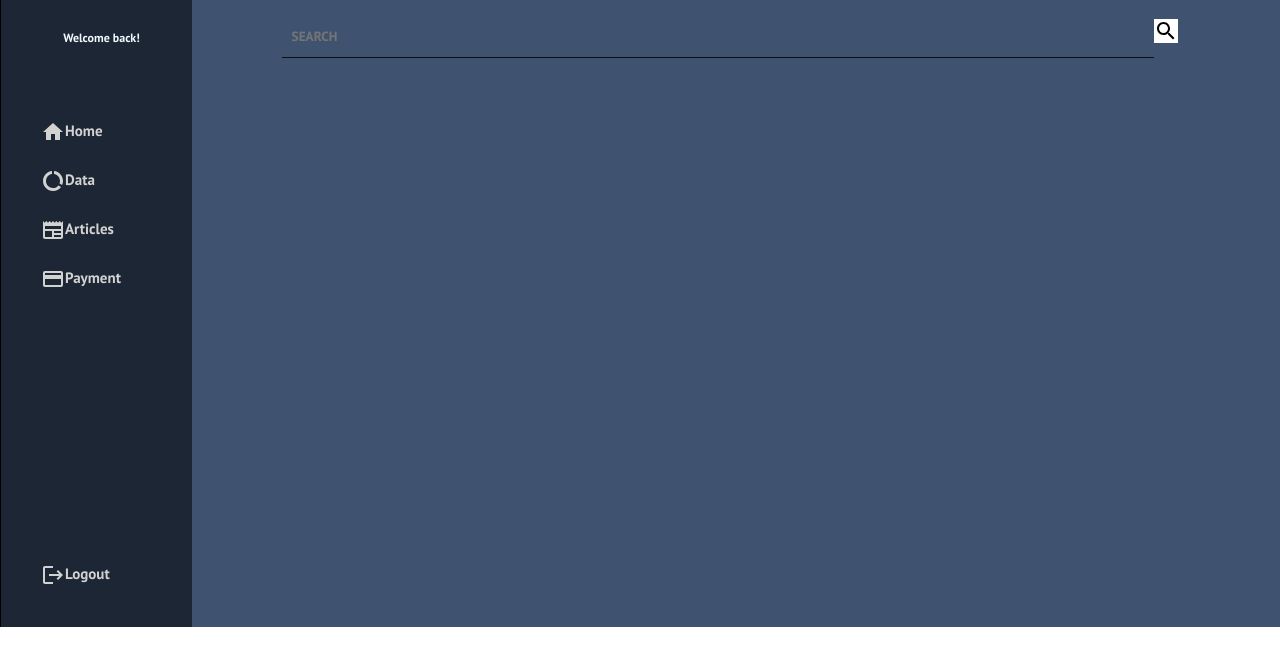
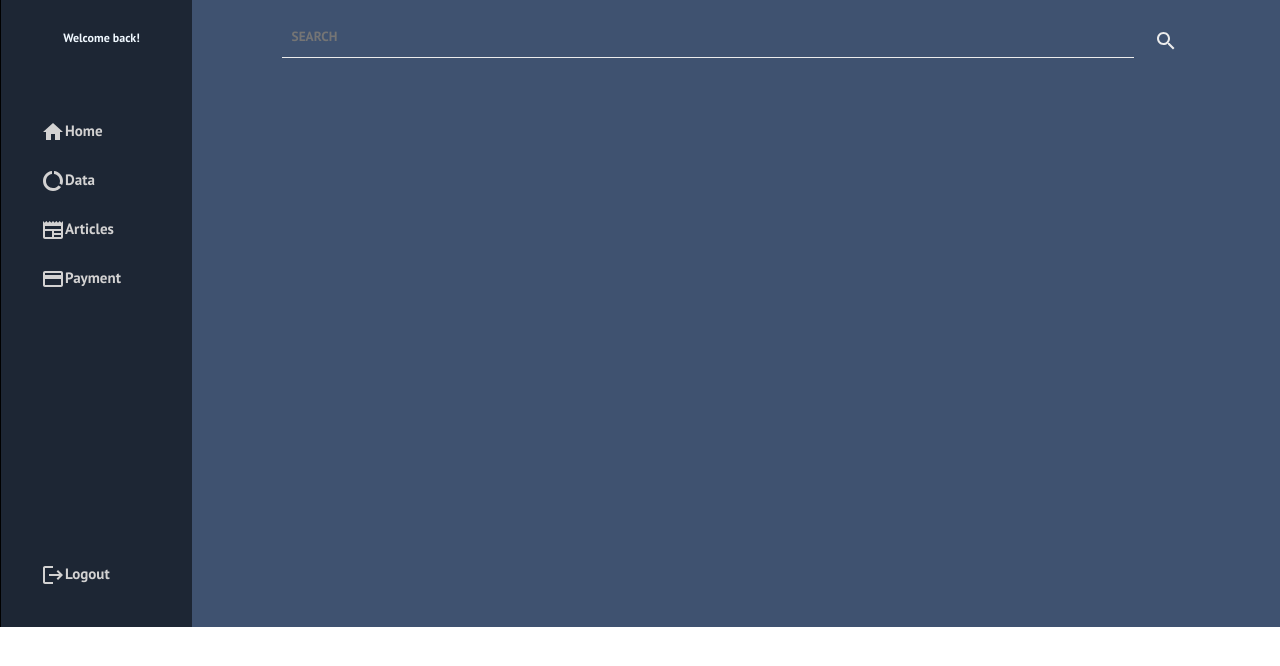
Before and after one commit to andyk2000/D-instinct, a React (Create React App) app: page /Admin-dashboard in a window 1280 px wide. Shown: the top 666 px of the page. Built offline with nearby package versions, Linux system fonts and the light colour scheme.

Commit message:
dashboard update

```diff
--- a/src/pages/admin/Dashboard.css
+++ b/src/pages/admin/Dashboard.css
@@ -18,6 +18,7 @@
   background: transparent;
   display: flex;
   flex-direction: row;
+  justify-content: center;
 }
 
 .search-bar {
@@ -27,14 +28,18 @@
   border-top-style: none;
   border-left-style: none;
   border-right-style: none;
-  color: rgb(14, 14, 14);
+  color: rgb(236, 236, 236);
   border-bottom-style: solid;
   border-bottom-width: 1px;
-  border-bottom-color: rgb(14, 14, 14);
+  border-bottom-color: rgb(236, 236, 236);
   padding: 10px;
 }
 
 .search-btn {
-  width: 100%;
-  height: 70%;
+  margin-left: 20px;
+  margin-top: 20px;
+  background: transparent;
+  align-self: center;
+  cursor: pointer;
+  color: rgb(236, 236, 236);
 }
--- a/src/pages/admin/Dashboard.js
+++ b/src/pages/admin/Dashboard.js
@@ -13,7 +13,17 @@ function Dashboard() {
           <SearchIcon className='search-btn' />
         </div>
         <div className='main-area'>
+          <div className='cards'>
+            <div className='card-container' >
 
+            </div>
+          </div>
+          <div className='graph'>
+
+          </div>
+          <div className='table'>
+
+          </div>
         </div>
       </div>
     </div>
```
